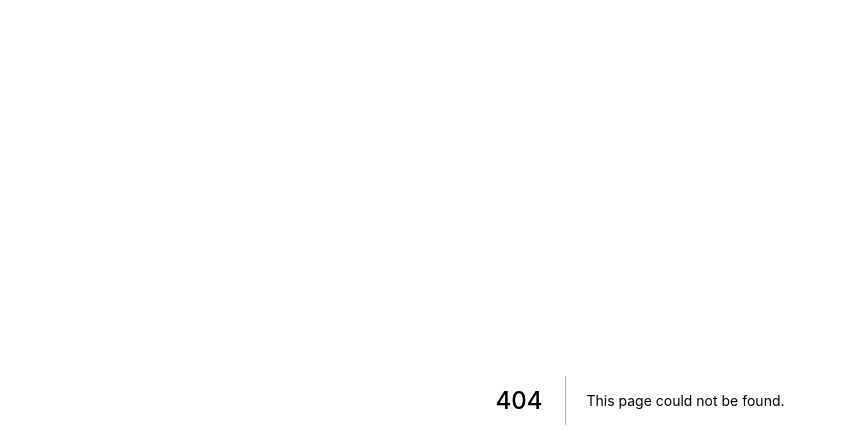
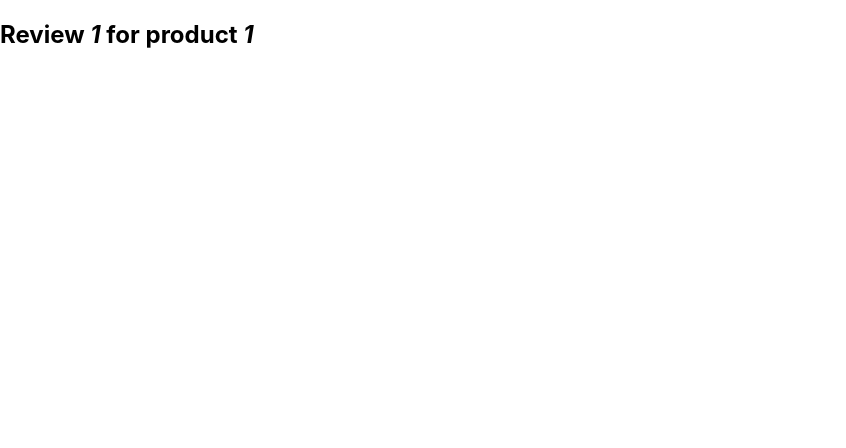
Before and after one commit to joshi-kaushal/hello-nextjs, a Next.js app: page /product/1/1/1 in a window 1280 px wide. Before the commit this address had no page. Shown: the top 448 px of the page, without its empty margins (0-846 px from the left). Built offline with nearby package versions, Linux system fonts and the light colour scheme.

Commit message:
nested dynamic routes

```diff
--- /dev/null
+++ b/pages/product/[productId]/[review]/[reviewId].js
@@ -0,0 +1,15 @@
+import { useRouter } from "next/router";
+
+export default function Review() {
+  const router = useRouter();
+
+  const { productId, reviewId } = router.query;
+
+  return (
+    <>
+      <h2>
+        Review <em>{reviewId}</em> for product <em>{productId}</em>
+      </h2>
+    </>
+  );
+}
```
Also changed, not shown: pages/product/[productId]/index.js (renamed from pages/product/[productId].js), 1 other file (tests, documents, lock files or other folders).
